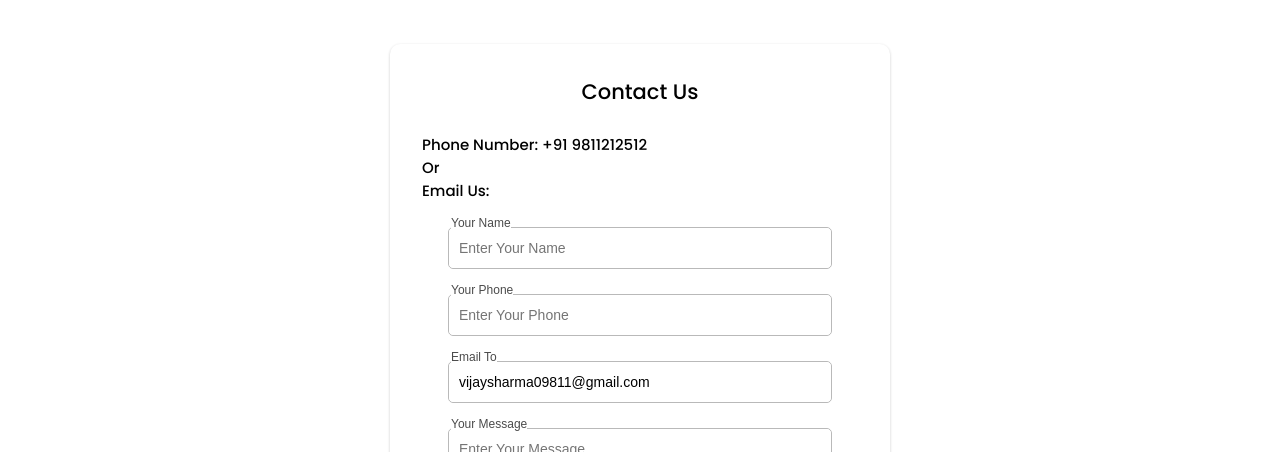
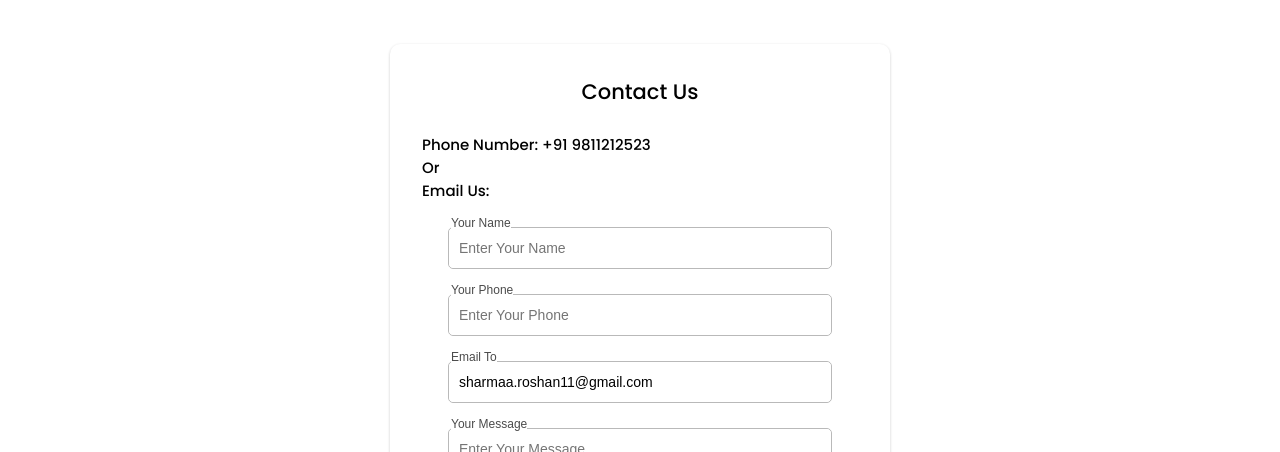
Before and after one commit to blaze-centurion/asr-interior-client, a Next.js app: page / in a window 1280 px wide. Shown: the part 1820-2272 px from the top of the page. Built offline with nearby package versions, Linux system fonts and the light colour scheme; no server answers; a web font is replaced by a local one.

Commit message:
Update contact info

```diff
--- a/components/Contact.jsx
+++ b/components/Contact.jsx
@@ -40,7 +40,7 @@ const Contact = () => {
 				<div className={styles.contact_form_container}>
 					<h3 className={styles.card_title}>Contact Us</h3>
 					<div className={styles.card_content}>
-						<h4>Phone Number: +91 9811212512</h4>
+						<h4>Phone Number: +91 9811212523</h4>
 						<h4>Or</h4>
 						<h4>Email Us:</h4>
 						<form onSubmit={sendMessage}>
@@ -71,7 +71,7 @@ const Contact = () => {
 								<input
 									type="text"
 									id="email_to_input"
-									value="vijaysharma09811@gmail.com"
+									value="sharmaa.roshan11@gmail.com"
 									readOnly
 									style={{ cursor: "not-allowed" }}
 								/>
```
